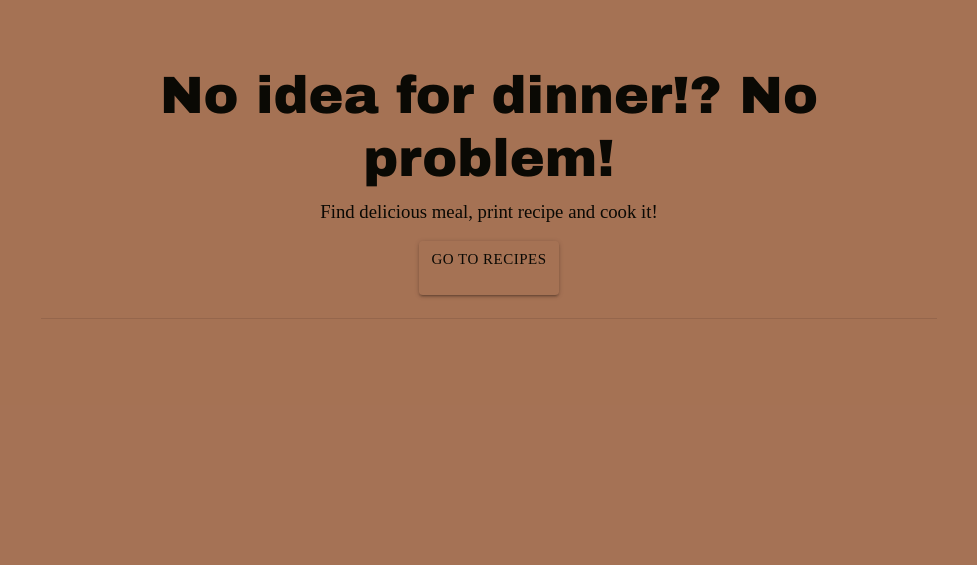
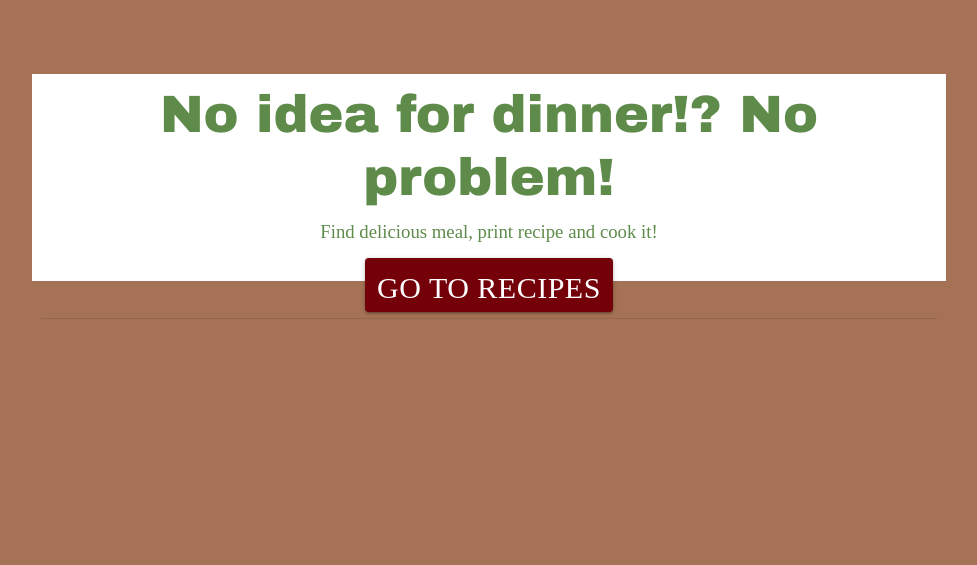
Before and after one commit to dejvoss/cs_cdins-msp3-recipe-book, a Flask app: page / in a window 1280 px wide. Shown: the part 235-800 px from the top of the page, without its empty margins (151-1128 px from the left). Run offline with Flask 2, Linux system fonts and the light colour scheme; some libraries are stand-ins or nearby versions; some web fonts are replaced.

Commit message:
Add comment

```diff
--- a/static/css/mainStyle.css
+++ b/static/css/mainStyle.css
@@ -26,14 +26,47 @@ h1, h2, h3, h4, h5, h6 {
     width: 80%;
     right: 10%;
     left: auto;
-    background-color: rgba(165, 114, 85, 0.5);
     text-align: center;
     padding: 5%;
+    color: #5e8b4a;
 }
 
-nav {
+.video-content h1, .video-content p {
+    background-color: white;
+    margin: -1%;
+    padding: 1%;
+}
+
+.video-content p {
+    padding-bottom: 4%;
+}
+
+.my-btn-class {
+    background-color: #74000A;
+    margin: -2%;
+    color: #0a0904;
+    font-size: 2rem;
+}
+
+
+/* overwright bootstrap a class */
+a:not([href]) {
+    color: #ffffff;
+    text-decoration: none;
+}
+a:not([href]):hover {
+    background-color: #ffffff;
+    color: #74000A;
+}
+
+.main-navbar {
     background-color: #5e8b4a;
 }
+
+.main-navbar a:hover {
+    color: #74000A;
+}
+
 
 .logo-img {
     height: 64px;
@@ -47,7 +80,9 @@ nav {
 /* #5e8b4a
 #ca2545
 #a57255 rgba(165, 114, 85, 0.1)
-#0a0904 */
+#0a0904
+new red #74000A
+*/
 
 
 @media (max-width: 600px) {
```
